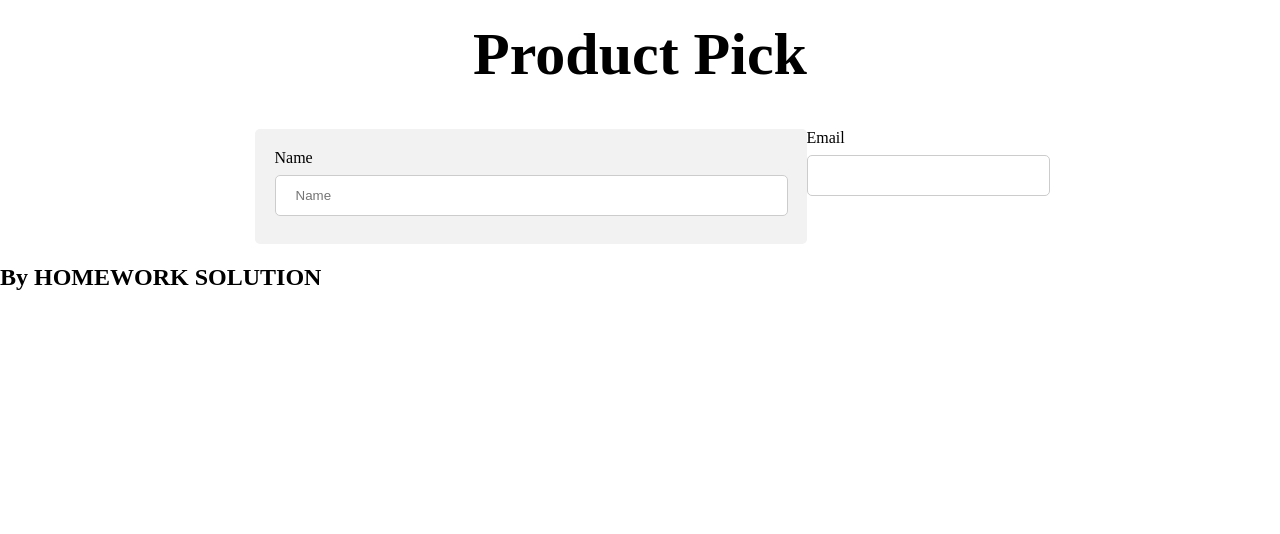
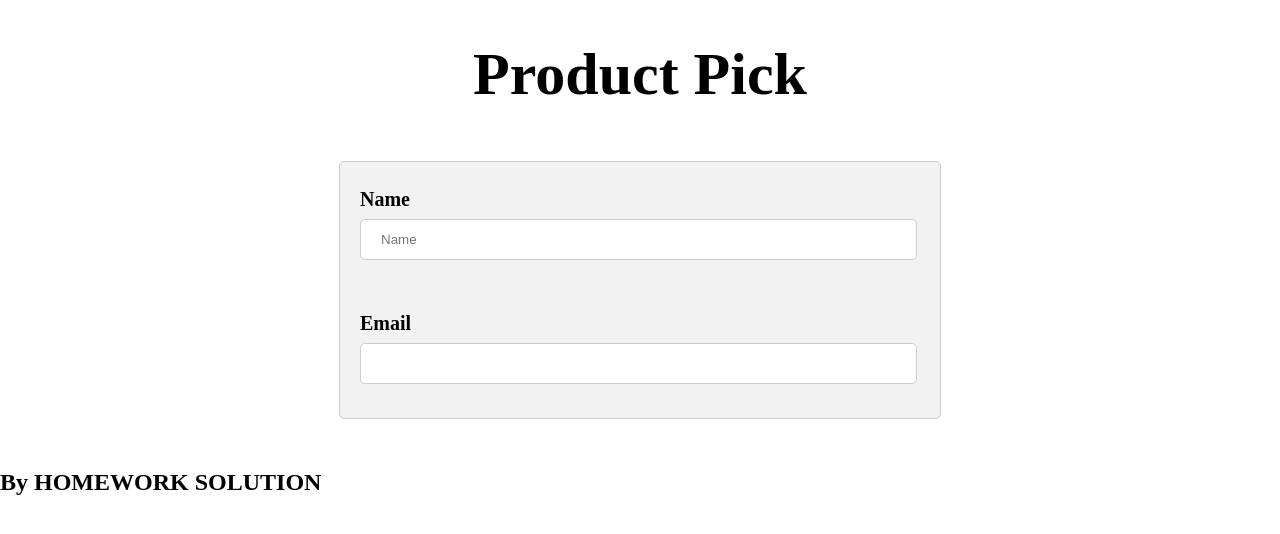
Before and after one commit to JordyMu/Forms-Controls, a plain HTML site: page index.html in a window 1280 px wide. Drawn offline with Linux system fonts and the light colour scheme.

Commit message:
I changed the form css style, label-name style and label-email style

```diff
--- a/styles.css
+++ b/styles.css
@@ -8,19 +8,27 @@ body{
     text-align: center;
 }
 h1{
-    margin-top: 20px;
+    margin-top: 40px;
+    margin-bottom: 2px;
     font-weight: bold;
     font-size: 60px;
 }
 form{
-    display: flex;
-    justify-content: center;
+    display: block;
+    flex-direction: column;
+    width: 600px;
+    background: #f2f2f2;
+    border: 1px solid #cccccc;
+    border-radius: 5px;
+    margin: 50px auto 50px  auto;
+
 }
 .label-name{
-    width: 40%;
     border-radius: 5px;
-    padding: 20px;
+    padding: 18px 20px;
+    margin: 8px 0;
     background: #f2f2f2;
+
 }
 input[type=text],select{
     width: 92%;
@@ -30,4 +38,14 @@ input[type=text],select{
     border-radius: 5px;
     border: 1px solid #cccccc;
 }
+label{
+    font-weight: bold;
+    font-size: 20px;
+}
 /* Email  */
+
+.label-email{
+    padding: 18px 20px;
+    margin: 8px 0;
+    background: #f2f2f2;
+}
```
